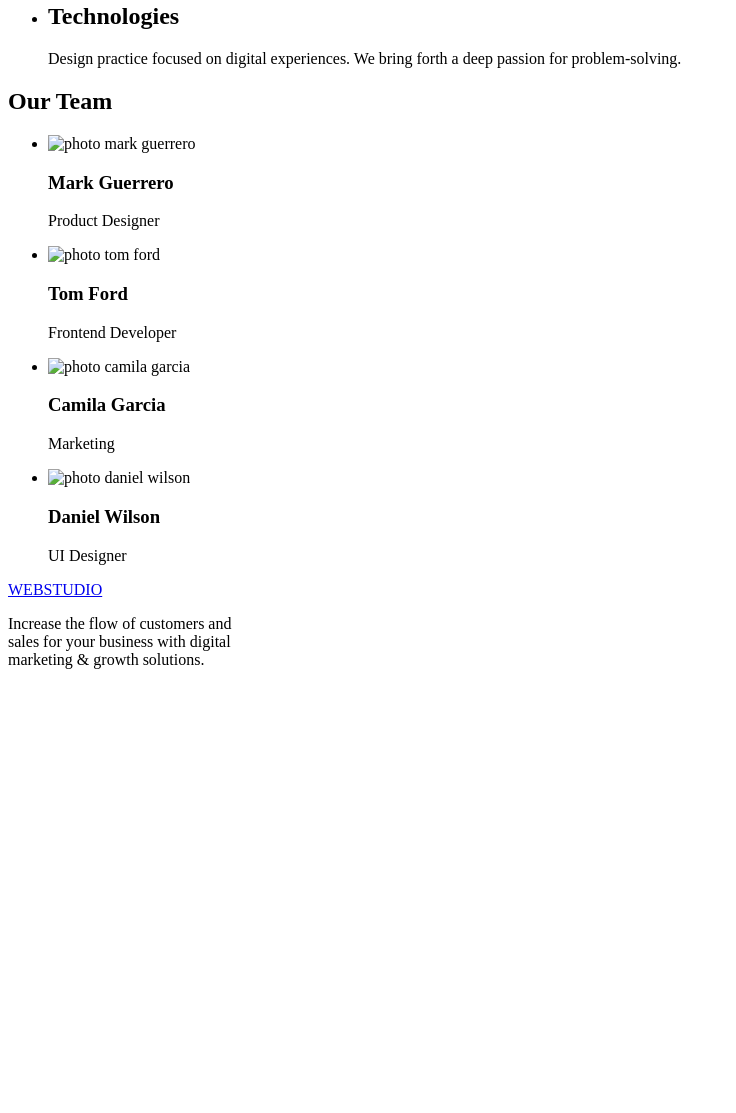
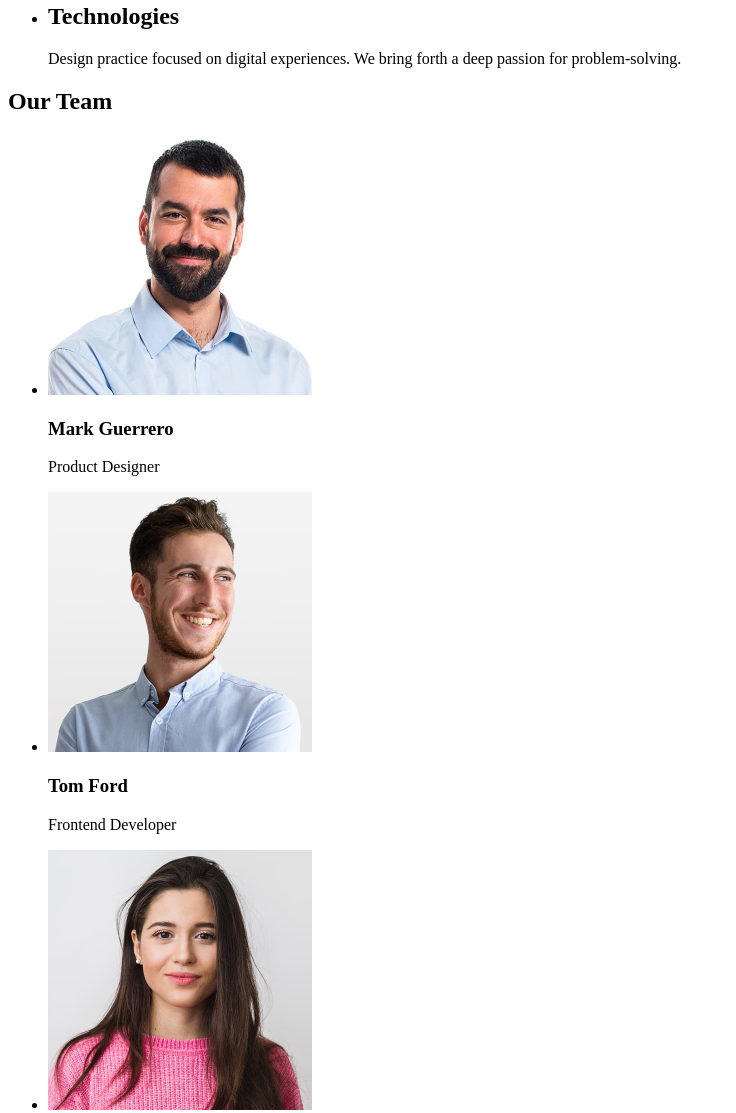
Before and after one commit to Oleksandr-Hlushuk/goit-markup-hw-01, a plain HTML site: page index.html in a window 1280 px wide. Shown: the part 507-1620 px from the top of the page, without its empty margins (0-736 px from the left). Before the commit the page ends 1192 px from the top, so only its background shows below. Drawn offline with Linux system fonts and the light colour scheme; the site is published under a folder, as on GitHub Pages, so addresses that start at the root find nothing.

Commit message:
fix tag img

```diff
--- a/index.html
+++ b/index.html
@@ -78,7 +78,7 @@
         <ul>
           <li>
             <img
-              src="/images/photo/photo-mark-guerrero.jpg"
+              src="./images/photo/photo-mark-guerrero.jpg"
               alt="photo mark guerrero"
               width="264"
               height="260"
@@ -88,7 +88,7 @@
           </li>
           <li>
             <img
-              src="/images/photo/photo-tom-ford.jpg"
+              src="./images/photo/photo-tom-ford.jpg"
               alt="photo tom ford"
               width="264"
               height="260"
@@ -98,7 +98,7 @@
           </li>
           <li>
             <img
-              src="/images/photo/photo-camila-garcia.jpg"
+              src="./images/photo/photo-camila-garcia.jpg"
               alt="photo camila garcia"
               width="264"
               height="260"
@@ -108,7 +108,7 @@
           </li>
           <li>
             <img
-              src="/images/photo/photo-daniel-wilson.jpg"
+              src="./images/photo/photo-daniel-wilson.jpg"
               alt="photo daniel wilson"
               width="264"
               height="260"
```
